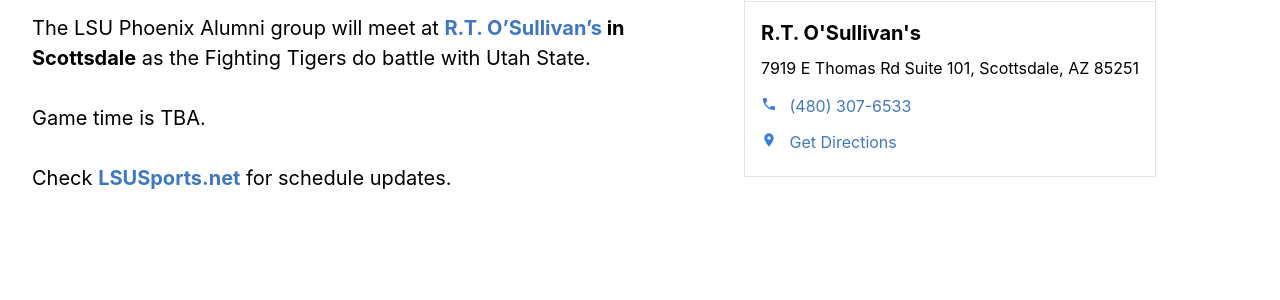
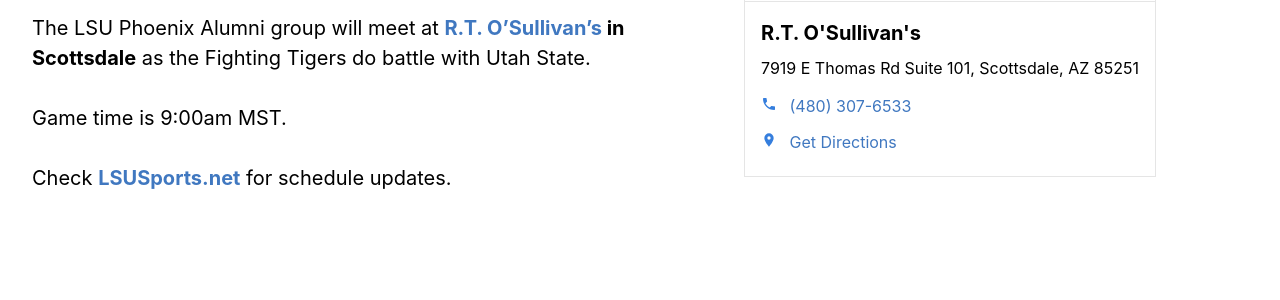
Before and after one commit to lsu-phoenix-alumni/lsu-phoenix-alumni.github.io, a Jekyll site: the page built from _events/lsu-vs-utah-state.markdown, in a window 1280 px wide. Shown: the part 422-722 px from the top of the page. Built offline with Jekyll 4.4.1, drawn with Linux system fonts in a browser that asks for light colours.

Commit message:
Updated Lsu Vs Utah State

```diff
--- a/_events/lsu-vs-utah-state.markdown
+++ b/_events/lsu-vs-utah-state.markdown
@@ -16,7 +16,7 @@
 <br>
 The LSU Phoenix Alumni group will meet at **[R.T. O'Sullivan's][1] in Scottsdale** as the Fighting Tigers do battle with Utah State.
 <br>
-Game time is TBA.
+Game time is 9:00am MST.
 <br>
 Check **[LSUSports.net][2]** for schedule updates.
 
```
